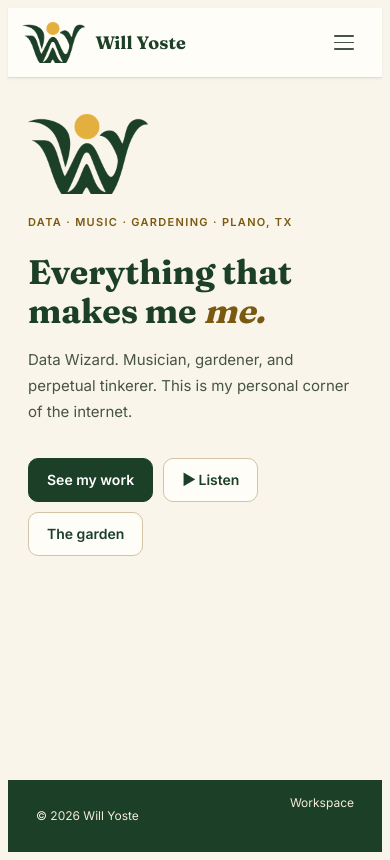
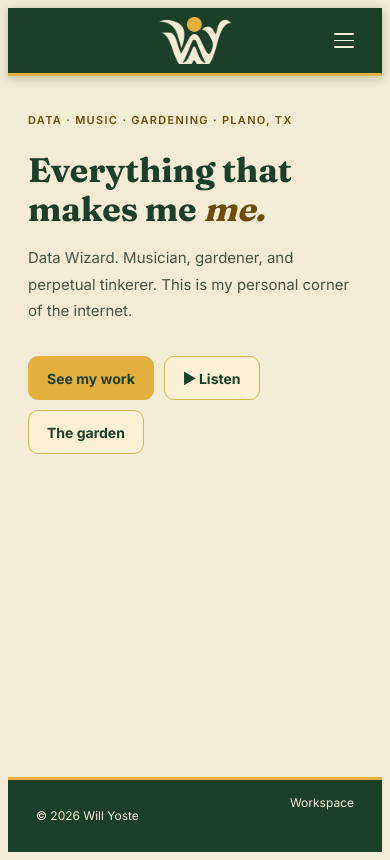
Before and after one commit to wyoste/virtuwill, a Flask app: page / in a window 390 px wide. Run offline with Flask 3, Linux system fonts and the light colour scheme; the visitor is signed in with stand-in values (Sample User, id 1); some libraries are stand-ins or nearby versions.

Commit message:
Header: logo centred on green with pages either side; gold buttons; cream body
- The site header is forest green with a gold rule. The WY mark sits in
  the middle, with Home, Music and Career to its left and Writing, Garden,
  Travel and Say hi to its right. On phones the mark is centred beside
  the menu button, and the menu drawer is green too.
- Buttons use the sun-gold palette on the site and in the workspace:
  primary buttons are gold with green text, secondary ones are outlined
  in gold; pressed chips and toggles are gold.
- The page body is the logo's grassy cream (#F4EBD5), with cards a shade
  lighter. Text colours re-checked for WCAG AA; the success green was
  darkened slightly.
- The extra logo copies beside the home introduction and in the Career
  header are gone: the header carries the logo. The Career header shows
  gold initials again.

Co-Authored-By: Claude Opus 5.5 <noreply@anthropic.com>
Claude-Session: https://claude.ai/code/session_016qVNAT9CtdEGUfQPEdYFwY

```diff
--- a/static/css/career.css
+++ b/static/css/career.css
@@ -5,7 +5,7 @@
 .cr-hero { background: var(--dark-surface); color: #fff; }
 .cr-hero .cr-hero-in { display: flex; align-items: center; justify-content: space-between; gap: 20px 32px; flex-wrap: wrap; padding-top: 36px; padding-bottom: 32px; }
 .cr-id { display: flex; align-items: center; gap: 18px; min-width: 0; }
-.cr-avatar { width: 72px; height: 72px; flex-shrink: 0; border-radius: 18px; box-shadow: 0 0 0 2px rgba(244, 235, 213, .35); }
+.cr-avatar { width: 68px; height: 68px; flex-shrink: 0; border-radius: 50%; background: var(--brand-gold); color: var(--brand-green); display: grid; place-items: center; font-family: var(--font-display); font-size: 26px; font-weight: 700; }
 .cr-name { font-size: clamp(26px, 4.5vw, 36px); font-weight: 700; letter-spacing: -.02em; margin: 0; line-height: 1.15; }
 .cr-role { margin: 4px 0 0; font-size: 15.5px; color: #EDE3C8; }
 .cr-meta { margin: 4px 0 0; font-size: 13px; color: #BCC8B2; overflow-wrap: anywhere; }
@@ -94,7 +94,7 @@
 
 @media (max-width: 640px) {
   .cr-hero .cr-hero-in { padding-top: 26px; padding-bottom: 24px; }
-  .cr-avatar { width: 56px; height: 56px; border-radius: 14px; }
+  .cr-avatar { width: 54px; height: 54px; font-size: 20px; }
   .cr-actions .site-btn { flex: 1 1 auto; justify-content: center; }
   .cr-role-item { grid-template-columns: 1fr; gap: 6px; }
   .cr-role-when { padding-top: 0; text-align: left; flex-direction: row; gap: 8px; }
@@ -109,3 +109,5 @@
 .cr-impact > div { background: var(--blue-lt); }
 .cr-strengths > div { border-left-color: var(--brand-gold); }
 .cr-tabs a.on { color: var(--brand-green); border-bottom-color: var(--brand-gold); }
+.cr-hero .site-btn-ghost { background: transparent; color: var(--brand-gold); border-color: var(--brand-gold); }
+.cr-hero .site-btn-ghost:hover { background: rgba(227, 176, 64, .14); }
--- a/static/css/home.css
+++ b/static/css/home.css
@@ -253,13 +253,6 @@
   .home-blog-grid { grid-template-columns: 1fr; }
 }
 
-/* Brand: the WY mark beside the introduction */
-.home-wrap { max-width: 980px; }
-.home-hero { display: grid; grid-template-columns: minmax(0, 1fr) auto; gap: 40px; align-items: center; }
-.home-mark { width: clamp(180px, 26vw, 300px); height: auto; }
+/* Brand */
 .home-eyebrow { color: var(--brand-gold-dk); }
 .home-title { font-size: clamp(34px, 5vw, 48px); color: var(--brand-green); }
-@media (max-width: 720px) {
-  .home-hero { grid-template-columns: 1fr; gap: 20px; }
-  .home-mark { order: -1; width: 120px; }
-}
--- a/static/css/site.css
+++ b/static/css/site.css
@@ -192,25 +192,57 @@ a.home-blog-card { color: inherit; text-decoration: none; display: block; }
   .gd-lb-close { top: 6px; right: 6px; }
 }
 
-/* ── Brand: WY logo, forest green, cream, sun gold ────────────────────────── */
-.nav-brand { gap: 10px; text-decoration: none; }
-.nav-logo-img { height: 42px; width: auto; border-radius: 0; }
-.nav-brand-name { font-family: var(--font-display); font-size: 21px; font-weight: 700; color: var(--brand-green); letter-spacing: .005em; white-space: nowrap; }
-.nav-link.active { background: var(--blue-lt); color: var(--brand-green); box-shadow: inset 0 -2px 0 var(--brand-gold); }
-.nav-link-cta, .nav-link-cta.active { background: var(--brand-gold); color: var(--brand-green) !important; font-weight: 700; }
+/* ── Brand: WY logo, forest green header, sun-gold buttons, cream body ─────── */
+/* Header: green, the logo in the middle, pages split to its left and right. */
+.nav { display: grid; grid-template-columns: 1fr auto 1fr; align-items: center; gap: 18px; height: 78px; padding: 0 28px;
+  background: var(--brand-green); border-bottom: 3px solid var(--brand-gold); box-shadow: 0 2px 10px rgba(18, 44, 27, .25); }
+:root { --nav-h: 81px; }
+.nav-links { flex: initial; gap: 4px; }
+.nav-left { justify-content: flex-end; }
+.nav-right { justify-content: flex-start; }
+.nav-brand { justify-self: center; display: flex; align-items: center; padding: 4px 6px; border-radius: 10px; }
+.nav-brand:focus-visible { outline: 2px solid var(--brand-gold); outline-offset: 2px; }
+.nav-logo-img { height: 58px; width: auto; border-radius: 0; transition: transform .2s; }
+.nav-brand:hover .nav-logo-img { transform: translateY(-1px) scale(1.03); opacity: 1; }
+.nav-link { color: var(--brand-cream); font-weight: 550; }
+.nav-link:hover { background: rgba(244, 235, 213, .12); color: #fff; }
+.nav-link.active { background: rgba(227, 176, 64, .18); color: var(--brand-gold); box-shadow: inset 0 -2px 0 var(--brand-gold); font-weight: 650; }
+.nav-link-cta, .nav-link-cta.active { background: var(--brand-gold); color: var(--brand-green) !important; font-weight: 700; box-shadow: none; }
 .nav-link-cta:hover { background: #EDC25E; }
-.nav-link-cta.active { box-shadow: inset 0 -2px 0 var(--brand-green); }
-.site-title, .home-title, .cr-name, .cr-h, .gd-section-hd h2, .site-section > h2, .pj-title, .wr-title, .mu-title, .contact-title, .home-blog-title, .tv-sidebar-title {
+.nav-link-cta.active { box-shadow: inset 0 -3px 0 rgba(27, 63, 39, .35); }
+.nav-link-owner { color: var(--brand-cream); border: 1px solid rgba(244, 235, 213, .45); }
+.nav-hamburger { grid-column: 3; justify-self: end; }
+.nav-hamburger:hover { background: rgba(244, 235, 213, .12); }
+.nav-ham-line { background: var(--brand-cream); }
+.nav-mobile-drawer { background: var(--brand-green); border-bottom: 3px solid var(--brand-gold); }
+.nav-drawer-link { color: var(--brand-cream) !important; }
+.nav-drawer-link.active { color: var(--brand-gold) !important; background: rgba(227, 176, 64, .14) !important; }
+@media (max-width: 1000px) { .nav { padding: 0 14px; gap: 8px; } .nav-link { padding: 7px 9px; } }
+@media (max-width: 640px) {
+  .nav { grid-template-columns: 40px 1fr 40px; height: 68px; }
+  :root { --nav-h: 71px; }
+  .nav-brand { grid-column: 2; }
+  .nav-logo-img { height: 48px; }
+}
+
+/* Type */
+.site-title, .home-title, .cr-name, .cr-h, .gd-section-hd h2, .site-section > h2, .pj-title, .wr-title, .mu-title, .contact-title, .home-blog-title {
   font-family: var(--font-display); letter-spacing: -.005em; }
 .site-title, .cr-h, .gd-section-hd h2, .site-section > h2, .contact-title, .home-blog-title { color: var(--brand-green); }
 .contact-eyebrow, .home-blog-eyebrow { color: var(--brand-gold-dk) !important; }
 .site-eyebrow { color: var(--brand-gold-dk); }
 .home-title em { color: var(--brand-gold-dk); font-style: italic; }
-.site-btn { background: var(--brand-green); border-color: var(--brand-green); }
-.site-btn:hover { background: var(--blue-hv); }
-.site-btn-ghost { background: var(--surface); color: var(--brand-green); border-color: var(--border-dk); }
-.site-chip[aria-pressed="true"] { background: var(--brand-green); border-color: var(--brand-green); }
-.footer { background: var(--brand-green); border-top: 0; }
+.home-blog-all { font-family: 'Inter', system-ui, sans-serif; }
+
+/* Buttons: the sun-gold palette */
+.site-btn { background: var(--brand-gold); border-color: var(--brand-gold); color: var(--brand-green); font-weight: 700; }
+.site-btn:hover { background: #EDC25E; border-color: #EDC25E; }
+.site-btn-ghost { background: #FBF0D6; color: var(--brand-green); border-color: #D9B55A; }
+.site-btn-ghost:hover { background: #F6E3B0; }
+.site-chip { background: var(--surface); border-color: #D9C79A; }
+.site-chip[aria-pressed="true"] { background: var(--brand-gold); border-color: var(--brand-gold); color: var(--brand-green); font-weight: 650; }
+.contact-submit, .ct-submit, button[type=submit].contact-btn { background: var(--brand-gold) !important; color: var(--brand-green) !important; }
+
+/* Footer matches the header */
+.footer { background: var(--brand-green); border-top: 3px solid var(--brand-gold); }
 .footer-copy, .footer a { color: var(--brand-cream) !important; }
-@media (max-width: 420px) { .nav-brand-name { font-size: 18px; } }
-.home-blog-all { font-family: 'Inter', system-ui, sans-serif; }
--- a/static/css/theme.css
+++ b/static/css/theme.css
@@ -15,7 +15,7 @@
   --brand-green-dk: #122C1B;
   --brand-cream:    #F4EBD5;
   --brand-gold:     #E3B040;
-  --brand-gold-dk:  #7A5A10;   /* gold for text on light backgrounds */
+  --brand-gold-dk:  #6B4E0C;   /* gold for text on light backgrounds */
   --font-display:   'Fraunces', Georgia, 'Times New Roman', serif;
 
   --blue:       #1B3F27;
@@ -28,7 +28,7 @@
   --red:        #B83A2E;
   --red-lt:     #F8E3DE;
 
-  --green:      #2F7A4B;
+  --green:      #2A6E43;
   --green-dk:   #23603A;
   --green-lt:   rgba(47,122,75,.14);
   --teal:       #E3B040;
@@ -39,16 +39,16 @@
   --dark-surface: #1B3F27;
   --dark-bg:    #122C1B;
 
-  --bg:         #FAF5EA;
-  --surface:    #FFFDF8;
-  --surface2:   #F4EDDD;
+  --bg:         #F4EBD5;   /* the grassy cream from the logo */
+  --surface:    #FBF7EC;
+  --surface2:   #EFE4C8;
 
-  --border:     #E7DDC6;
-  --border-dk:  #D2C4A4;
+  --border:     #E0D2B0;
+  --border-dk:  #CDBB91;
 
   --text:       #1B2A1F;
   --text2:      #465446;
-  --text3:      #66705F;
+  --text3:      #5C6656;
 
 
   --nav-h:      70px;
--- a/static/js/career.js
+++ b/static/js/career.js
@@ -77,7 +77,7 @@ window.VW.Career = (() => {
     return h('div', { class: 'cr' },
       h('header', { class: 'cr-hero' }, h('div', { class: 'site-wrap cr-hero-in' },
         h('div', { class: 'cr-id' },
-          h('img', { class: 'cr-avatar', src: '/static/brand/wy-tile-512.png', alt: '' }),
+          h('div', { class: 'cr-avatar', 'aria-hidden': 'true' }, (p.full_name || '').split(/\s+/).map(w => w[0]).join('').slice(0, 2)),
           h('div', {},
             h('h1', { class: 'cr-name' }, p.full_name),
             h('p', { class: 'cr-role' }, [p.headline, p.organization].filter(Boolean).join(' · ')),
--- a/templates/index.html
+++ b/templates/index.html
@@ -34,14 +34,16 @@
 <a class="skip-link" href="#main">Skip to content</a>
 
 <nav class="nav" aria-label="Site">
-  <a class="nav-brand" href="/" data-link aria-label="Home">
-    <img src="{{ url_for('static', filename='brand/wy-mark-green.png') }}" alt="" class="nav-logo-img"/>
-    <span class="nav-brand-name">Will Yoste</span>
-  </a>
-  <div class="nav-links" id="navLinks">
+  <!-- The logo in the middle, the pages split to its left and right. -->
+  <div class="nav-links nav-left">
     <a class="nav-link" id="nl-home"     href="/"         data-link>Home</a>
     <a class="nav-link" id="nl-music"    href="/music"    data-link>Music</a>
     <a class="nav-link" id="nl-career"   href="/career"   data-link>Career</a>
+  </div>
+  <a class="nav-brand" href="/" data-link aria-label="Will Yoste — home">
+    <img src="{{ url_for('static', filename='brand/wy-mark-cream.png') }}" alt="" class="nav-logo-img"/>
+  </a>
+  <div class="nav-links nav-right">
     <a class="nav-link" id="nl-writing"  href="/writing"  data-link>Writing</a>
     <a class="nav-link" id="nl-garden"   href="/garden"   data-link>Garden</a>
     <a class="nav-link" id="nl-travel"   href="/travel"   data-link>Travel</a>
--- a/templates/pages/home.html
+++ b/templates/pages/home.html
@@ -1,7 +1,5 @@
 <div class="page" id="page-home">
   <div class="home-wrap">
-    <div class="home-hero">
-    <div class="home-hero-text">
     <div class="home-eyebrow">Data · Music · Gardening · Plano, TX</div>
     <h1 class="home-title">Everything that<br/>makes me <em>me.</em></h1>
     <p class="home-bio">Data Wizard. Musician, gardener, and perpetual tinkerer. This is my personal corner of the internet.</p>
@@ -9,9 +7,6 @@
       <a class="site-btn" href="/career" data-link>See my work</a>
       <a class="site-btn site-btn-ghost" href="/music" data-link>&#9654; Listen</a>
       <a class="site-btn site-btn-ghost" href="/garden" data-link>The garden</a>
-    </div>
-    </div>
-    <img class="home-mark" src="/static/brand/wy-mark-green.png" alt=""/>
     </div>
     <div class="home-blog-section" id="home-blog-section" style="display:none">
       <div class="home-blog-hd">
```
Also changed, not shown: static/app/workspace.css (+15 -5 lines), README.md.
